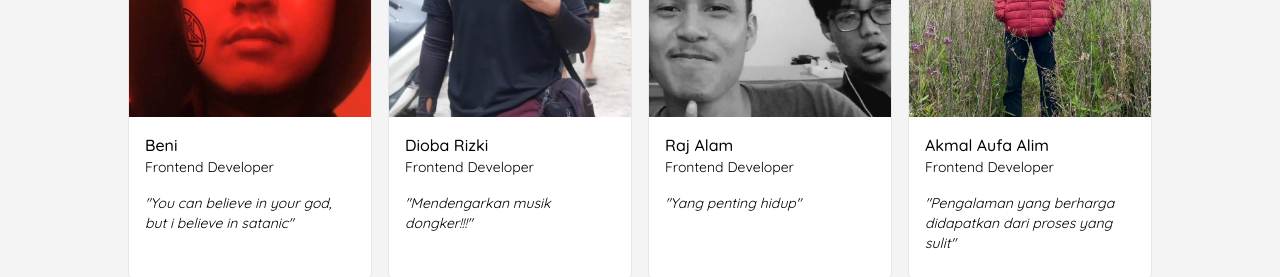
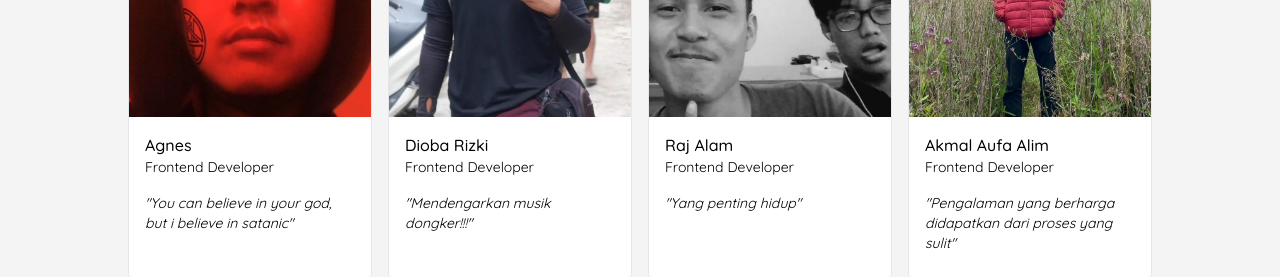
Before and after one commit to akmalaufa/Pelatihan-HMIF-Dicoding, a Next.js app: page / in a window 1280 px wide. Shown: the part 860-1137 px from the top of the page. Built offline with nearby package versions, Linux system fonts and the light colour scheme.

Commit message:
merubah teks menjadi nona agnes

```diff
--- a/src/app/page.tsx
+++ b/src/app/page.tsx
@@ -25,7 +25,7 @@ export default function Home() {
                 <Image src="/beni.jpeg" alt="hero" fill className='object-cover' />
               </div>
               <div className='p-4'>
-                <h3 className='font-medium'>Beni</h3>
+                <h3 className='font-medium'>Agnes</h3>
                 <p className='text-sm'>Frontend Developer</p>
                 <p className='text-sm mt-4 italic'>"You can believe in your god, but i believe in satanic"</p>
               </div>
```
